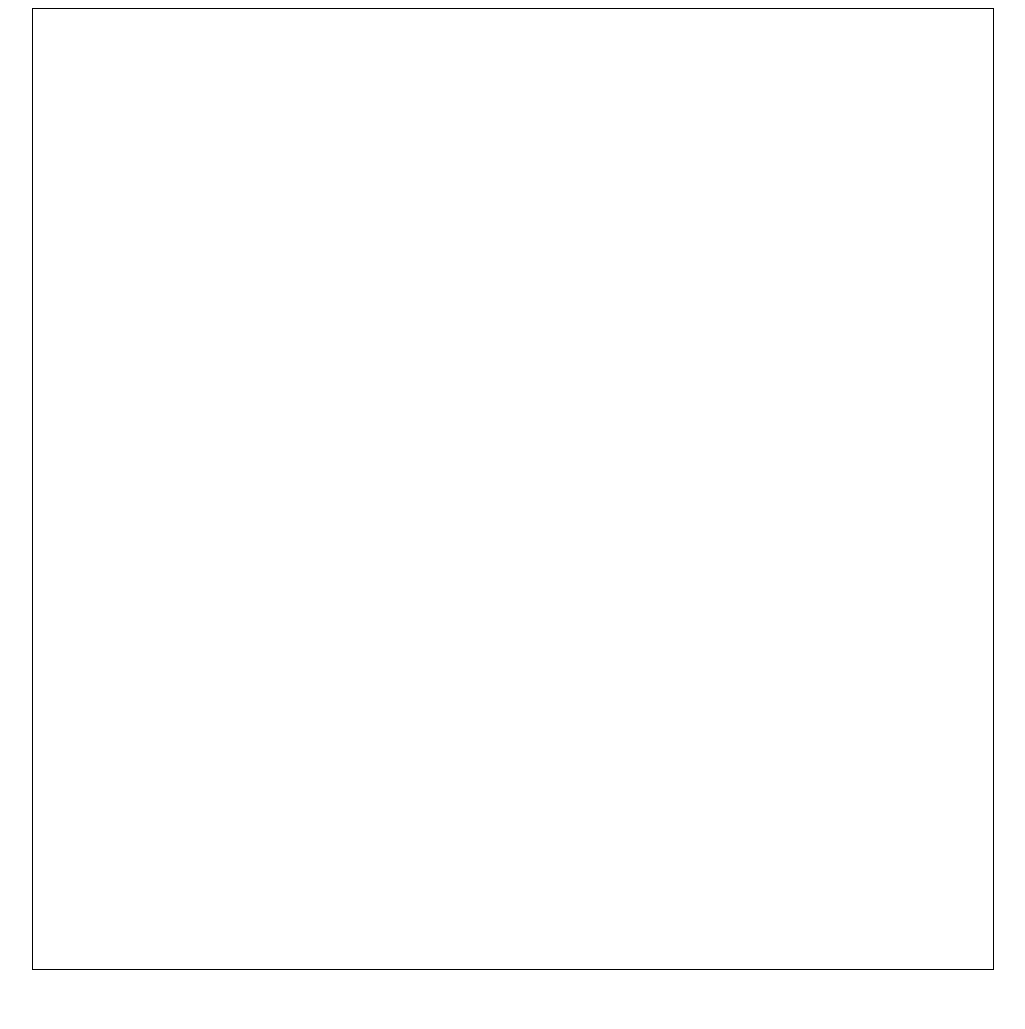
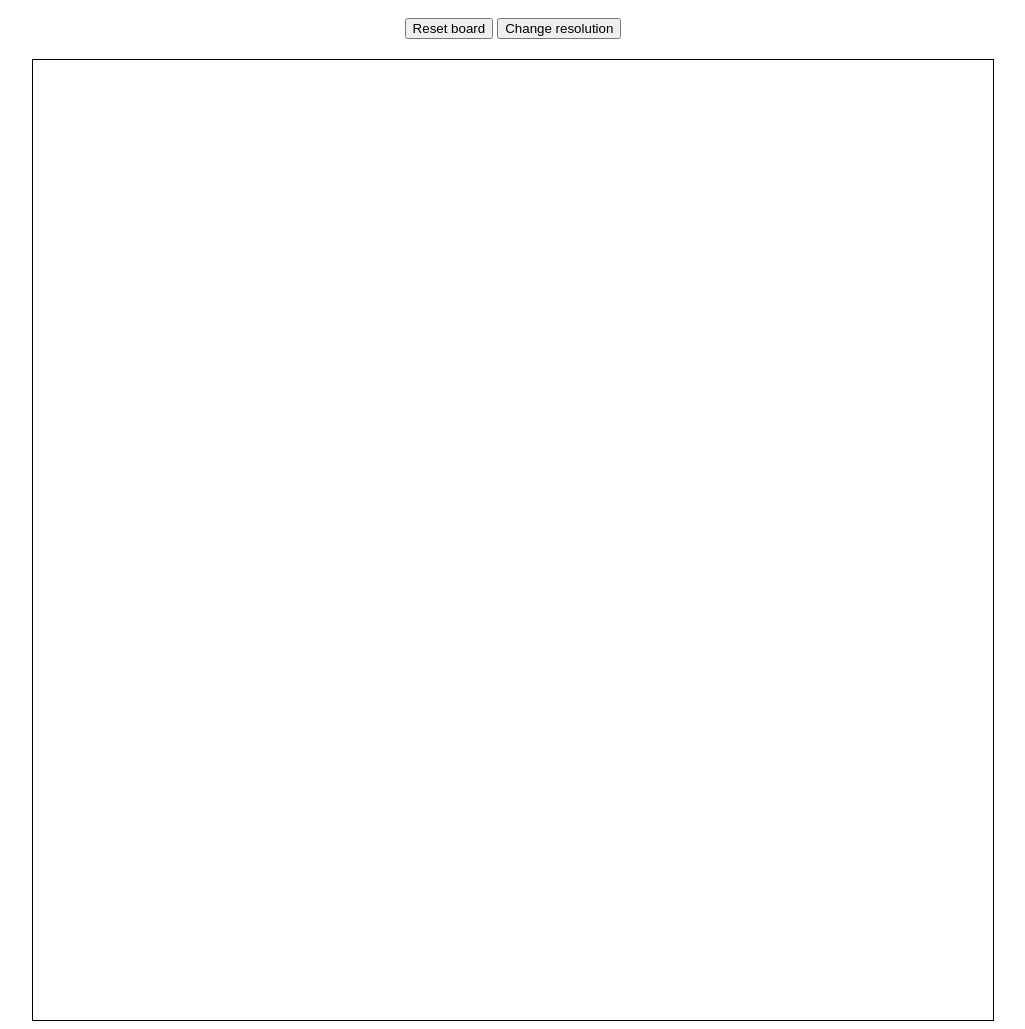
Before and after one commit to Etereke/odin-etch-a-sketch, a plain HTML site: page index.html in a window 1280 px wide. Shown: the whole page, without its empty margins (127-1152 px from the left). Before the commit the page ends 978 px from the top, so only its background shows below. Drawn offline with Linux system fonts and the light colour scheme.

Commit message:
Implement Reset button and Change Resolution button

```diff
--- a/index.html
+++ b/index.html
@@ -8,6 +8,10 @@
     <title>Etch-a-sketch</title>
 </head>
 <body>
+    <div class="buttons">
+        <button class="reset">Reset board</button>
+        <button class="change-res">Change resolution</button>
+    </div>
     <div class="drawing-board">
 
     </div>
--- a/script.js
+++ b/script.js
@@ -1,24 +1,63 @@
 const drawingBoard = document.querySelector('.drawing-board');
-let rows = [];
-for(let i = 0; i < 16 * 16; i++){
-    const tempDiv = document.createElement('div');
-    tempDiv.classList.add('single-block');
-    drawingBoard.appendChild(tempDiv);
+const resetBtn = document.querySelector('.reset');
+const changeResBtn = document.querySelector('.change-res');
+const WINDOW_SIZE = 960;
+let currentNumOfBlocks = 16;
+let gridDivs;
+createGrid(currentNumOfBlocks);
+changeResBtn.addEventListener('click', changeResolution);
+
+
+function createGrid(blockNum){
+    //Remove event listeners so they don't cause problems
+    resetBtn.removeEventListener('click', resetBtnEvent);
+    window.removeEventListener('mousedown', mousedownEvent);
+    window.removeEventListener('mouseup', mouseupEvent);
+    currentNumOfBlocks = blockNum;
+
+    //Create the drawing board, according to the blockNum parameter and the WINDOW_SIZE const
+    drawingBoard.innerHTML = "";
+    for(let i = 0; i < blockNum * blockNum; i++){
+        const blockSize = (WINDOW_SIZE / blockNum).toString() + "px";
+        const tempDiv = document.createElement('div');
+        tempDiv.classList.add('single-block');
+        tempDiv.style.width = blockSize;
+        tempDiv.style.height = blockSize;
+        drawingBoard.appendChild(tempDiv);
+    }
+
+    //Save the grid into a variable and set the various event listeners
+    gridDivs = document.querySelectorAll('.single-block');
+    resetBtn.addEventListener('click', resetBtnEvent);
+    window.addEventListener('mousedown', mousedownEvent);
+    window.addEventListener('mouseup', mouseupEvent);
 }
-const gridDivs = document.querySelectorAll('.single-block');
 
-window.addEventListener('mousedown', (e) => {
+function changeResolution(){
+    let numOfBlocks = 0;
+    while(numOfBlocks < 1 || numOfBlocks > 100){
+        numOfBlocks = prompt("Please choose a resolution (the number of blocks per row and column) between 1 and 100!");
+    }
+    createGrid(numOfBlocks);
+}
+
+
+//Helper functions, these are separate functions so that I can remove them as needed
+function mousedownEvent(e){
     gridDivs.forEach(gridElement => {
         gridElement.addEventListener('mouseover', addListener);
     });
-});
-
-window.addEventListener('mouseup', (e) => {
+}
+function mouseupEvent(e){
     gridDivs.forEach(gridElement => {
         gridElement.removeEventListener('mouseover', addListener);
     });
-});
-
+}
+function resetBtnEvent(e){
+    gridDivs.forEach(gridElement => {
+        gridElement.classList.remove('colored');
+    });
+}
 function addListener(e){
     e.target.classList.add('colored');
 }
--- a/style.css
+++ b/style.css
@@ -1,11 +1,17 @@
 body{
     display: flex;
-    justify-content: center;
+    flex-direction: column;
+    align-items: center;
+}
+
+.buttons{
+    margin-top: 10px;
+    margin-bottom: 20px;
 }
 
 .single-block{
-    width: 60px;
-    height: 60px;
+    /* width: 60px;
+    height: 60px; */
 }
 
 .drawing-board{
```
